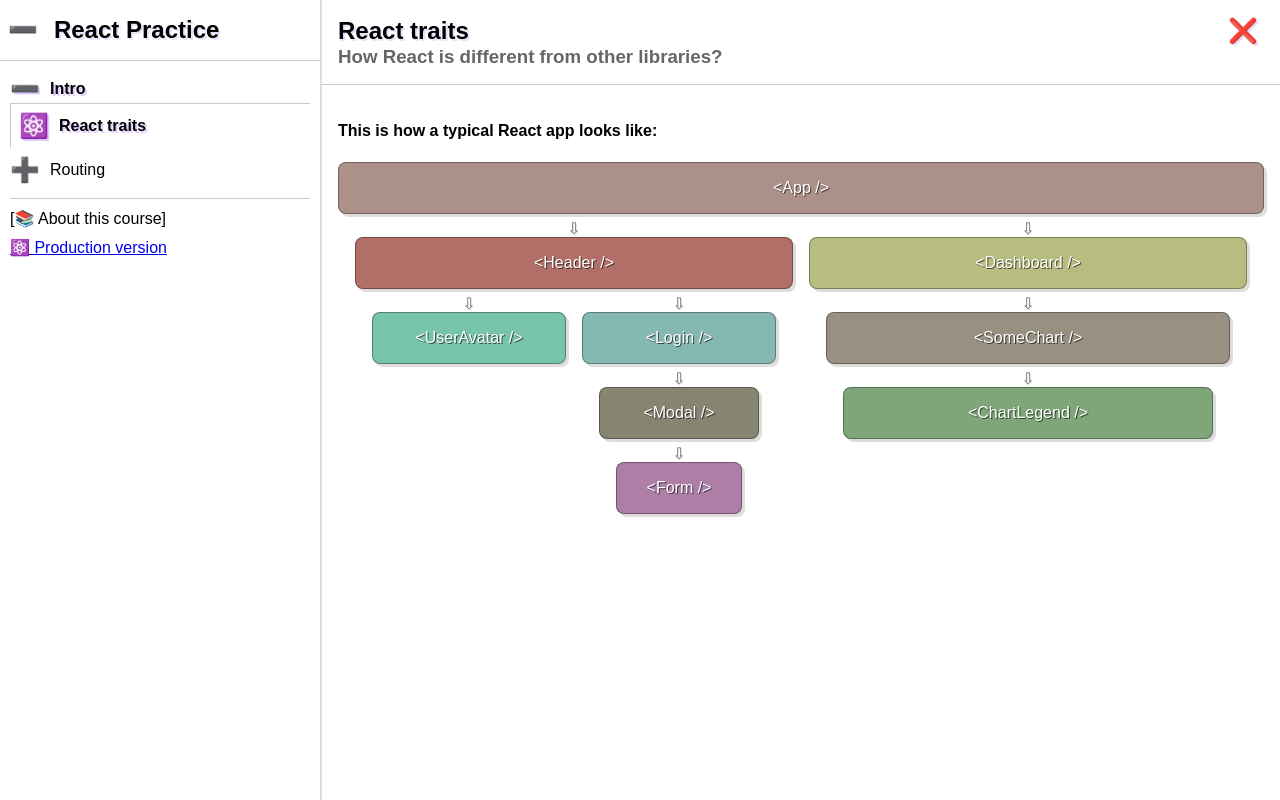
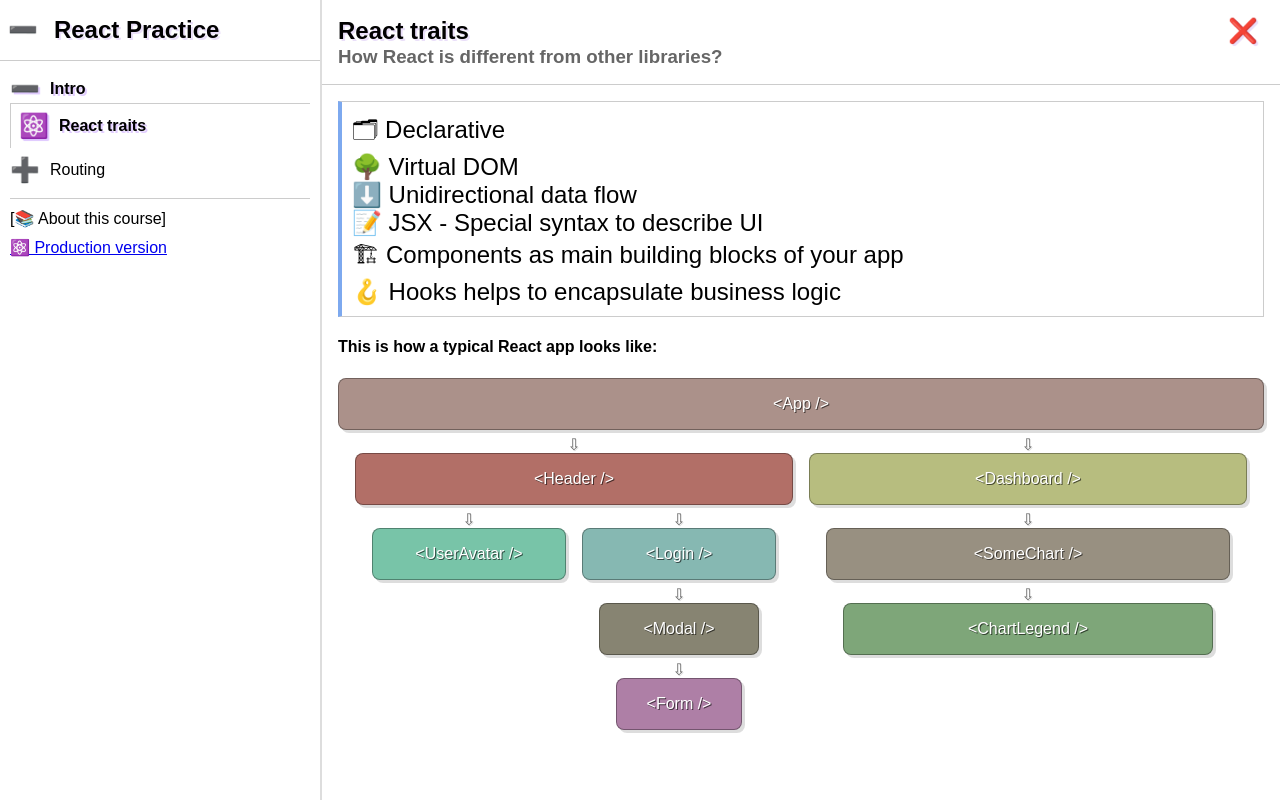
Before and after one commit to mux-mux/practice, a React (Vite) app: page /intro/react-traits in a window 1280 px wide. Built offline with nearby package versions, Linux system fonts and the light colour scheme.

Commit message:
add chapter describer reusable text block

```diff
--- a/src/0-Intro/ReactTraits/ReactTraits.tsx
+++ b/src/0-Intro/ReactTraits/ReactTraits.tsx
@@ -1,5 +1,6 @@
 import { ChapterWrapper } from 'components/ChapterWrapper/ChapterWrapper';
 import { TypicalComponent } from './TypicalComponent';
+import { TextBlock } from 'components/TextBlock/TextBlock';
 
 export function ReactTraits() {
     return (
@@ -7,6 +8,17 @@
             title="React traits"
             subtitle="How React is different from other libraries?"
         >
+            <TextBlock type="info">
+                <ul style={{ listStyleType: 'none', margin: 0, padding: 0, fontSize: 24 }}>
+                    <li>🗂 Declarative</li>
+                    <li>🌳 Virtual DOM</li>
+                    <li>⬇️ Unidirectional data flow</li>
+                    <li>📝 JSX - Special syntax to describe UI</li>
+                    <li>🏗 Components as main building blocks of your app</li>
+                    <li>🪝 Hooks helps to encapsulate business logic</li>
+                </ul>
+            </TextBlock>
+
             <h4>This is how a typical React app looks like:</h4>
 
             <TypicalComponent name="App" isRoot>
--- /dev/null
+++ b/src/components/TextBlock/TextBlock.module.css
@@ -0,0 +1,25 @@
+.textBlock {
+    margin-bottom: 10px;
+    padding: 10px;
+    border: 1px solid #cccccc;
+}
+
+.default {
+    border-left: 4px solid #cccccc;
+}
+
+.info {
+    border-left: 4px solid #7da9ef;
+}
+
+.success {
+    border-left: 4px solid #5bbe34;
+}
+
+.warning {
+    border-left: 4px solid #efda73;
+}
+
+.error {
+    border-left: 4px solid #f67d7d;
+}
--- /dev/null
+++ b/src/components/TextBlock/TextBlock.tsx
@@ -0,0 +1,18 @@
+import { cn } from 'utils/cn';
+import classes from './TextBlock.module.css';
+import { CSSProperties, ReactNode } from 'react';
+
+export type TextBlockProps = {
+    children: ReactNode;
+    type?: 'default' | 'info' | 'success' | 'warning' | 'error';
+    className?: string;
+    style?: CSSProperties;
+};
+
+export function TextBlock({ children, type = 'default', className, style }: TextBlockProps) {
+    return (
+        <div className={cn(classes.textBlock, classes[type], className)} style={style}>
+            {children}
+        </div>
+    );
+}
```
